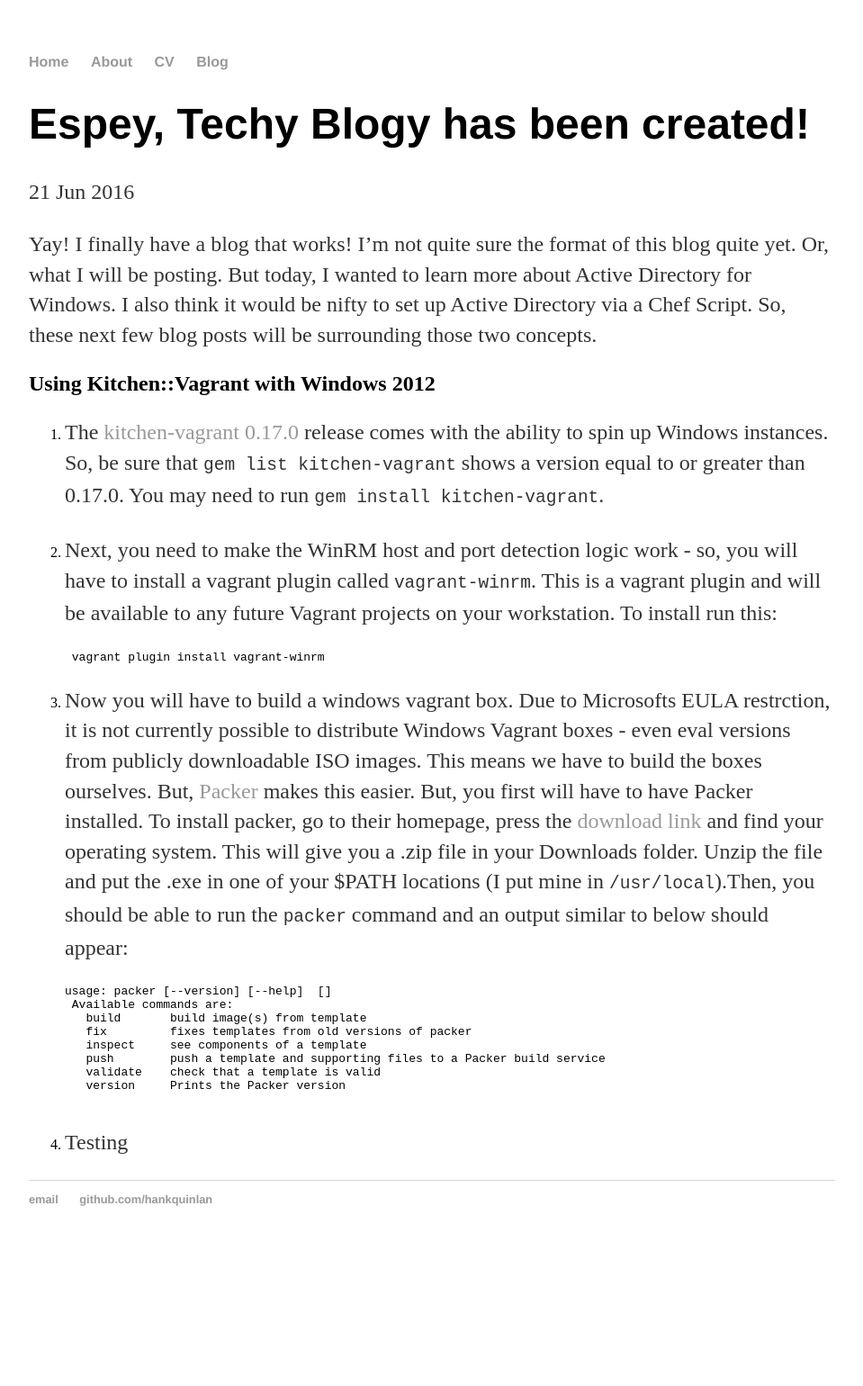
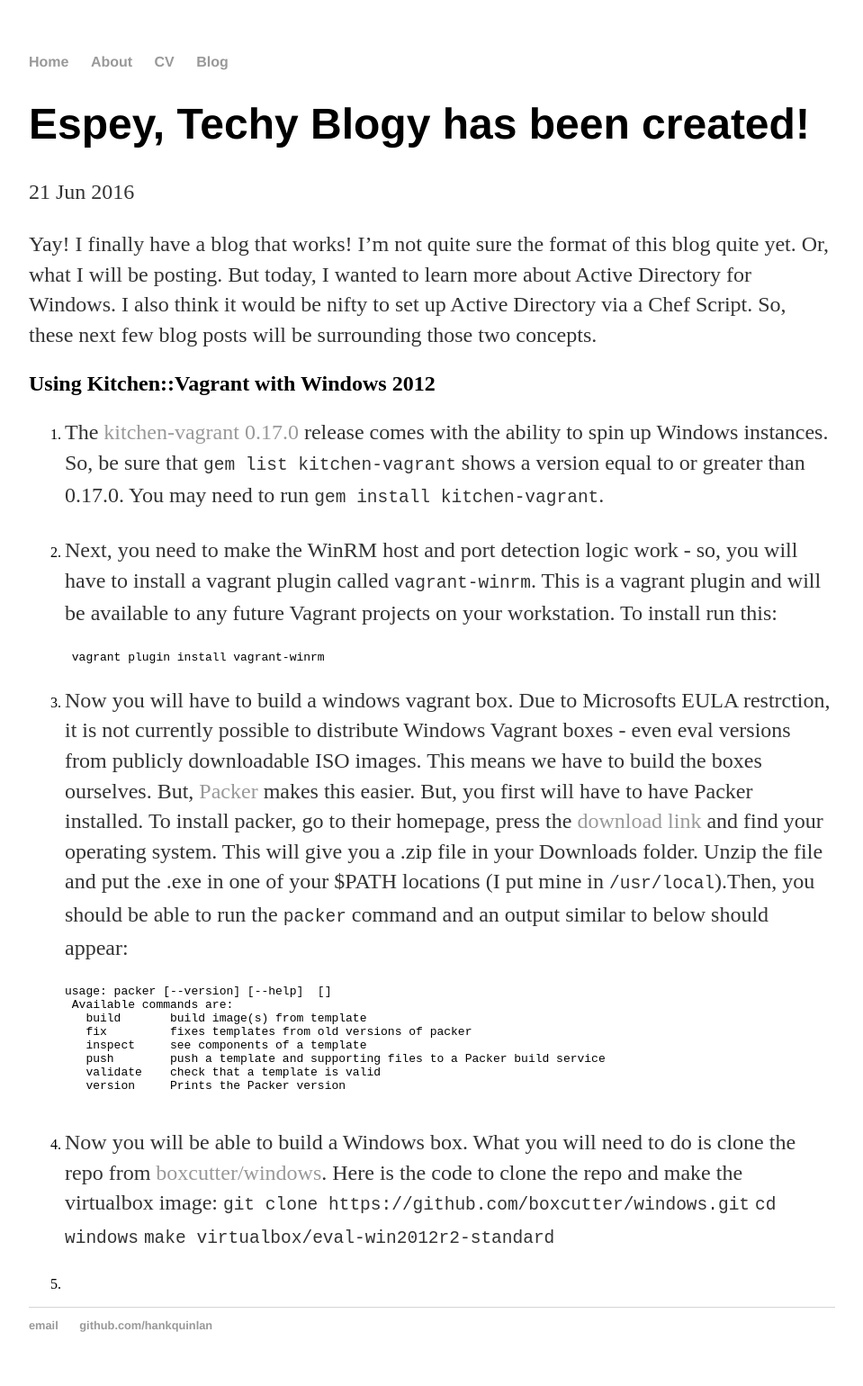
Before and after one commit to espey/espey.github.io, a Jekyll site: the page built from _posts/2016-06-21-first-post.md, in a window 1280 px wide. Shown: the whole page at 90% size, without its empty margins (160-1119 px from the left). Built offline with Jekyll 4.4.1, drawn with Linux system fonts in a browser that asks for light colours; before the commit the page ends 1400 px from its top, so only the background shows below that.

Commit message:
Added how to make the windows box

```diff
--- a/_posts/2016-06-21-first-post.md
+++ b/_posts/2016-06-21-first-post.md
@@ -26,4 +26,9 @@ Yay! I finally have a blog that works! I'm not quite sure the format of this blo
       validate    check that a template is valid
       version     Prints the Packer version
 
-4.  Testing
+4.  Now you will be able to build a Windows box. What you will need to do is clone the repo from [boxcutter/windows](https://github.com/boxcutter/windows). Here is the code to clone the repo and make the virtualbox image:
+  `git clone https://github.com/boxcutter/windows.git`
+  `cd windows`
+  `make virtualbox/eval-win2012r2-standard`
+
+5.
```
